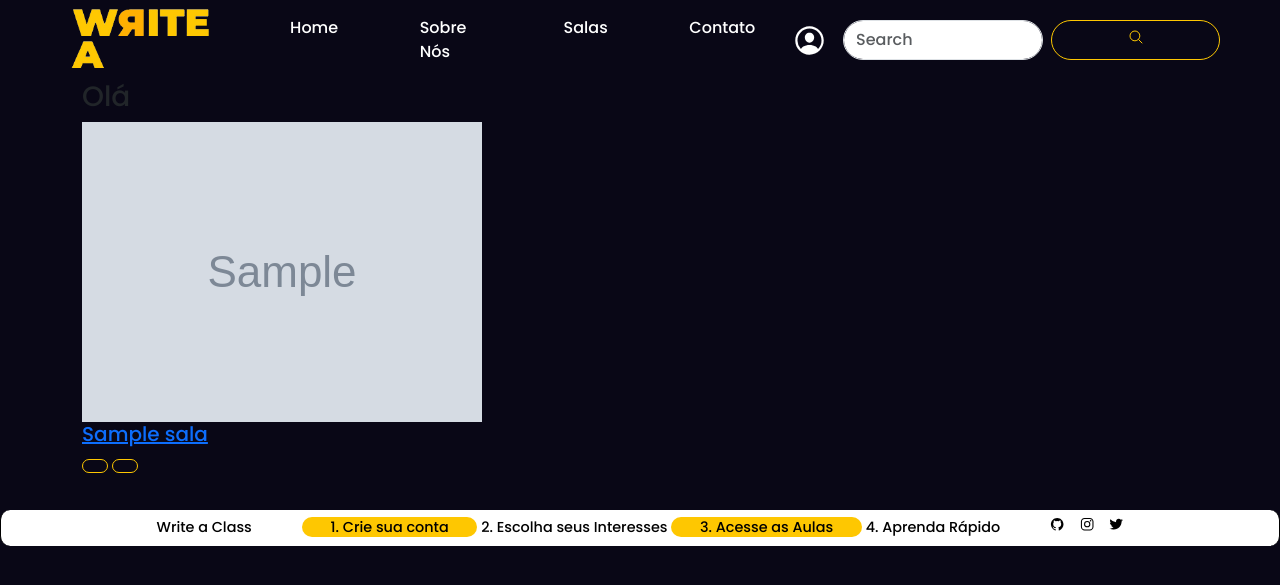
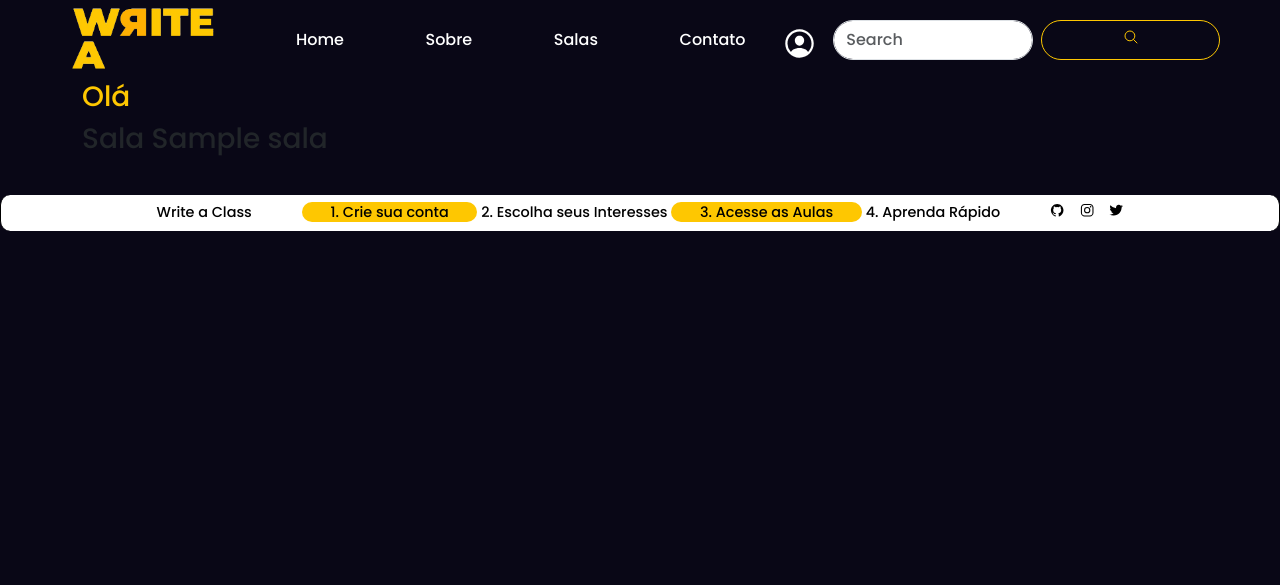
Before and after one commit to baptistafabricio87/writeaclass, a Django app: template templates/accounts/dashboard.html in a window 1280 px wide. Shown: the top 585 px of the page. Run offline with Django 4.2, Linux system fonts and the light colour scheme; the template is opened without the code that fills it: most values are stand-ins (such as "Sample title", 1, 10 or a date in 2020); grey boxes marked "Sample" are stand-in pictures; some libraries are stand-ins or nearby versions.

Commit message:
implementacao de usuario autenticado e logout

```diff
--- a/templates/accounts/dashboard.html
+++ b/templates/accounts/dashboard.html
@@ -2,12 +2,12 @@
 {% load static %}
 {% block content %}
 
-<div class="contact-area section-padding-0-80">
+<section class="main-card-section">
     <div class="container">
         <div class="row">
             <div class="col-12">
                 <div class="section-heading">
-                        <h3>Olá {{ user.username }}</h3>
+                    <h3 class="yellow-var">Olá {{ user.username | upper }}</h3>
                 </div>
             </div>
 
@@ -15,26 +15,19 @@
                 {% for sala in salas %}
                     <div class="col-12 col-sm-6 col-lg-4">
                         <div class="single-best-receipe-area mb-30">
-                                {% if sala.foto == '' %}
-                                    <img src="{% static 'img/1-avatar.jpg' %}" alt="">
-                                {% else %}
-                                    <img src="{{ sala.foto.url }}" alt="">
-                                {% endif %}
-                                <div class="receipe-content">
-                                    <a href="{% url 'salas.show' sala.id %}">
-                                        <h5>{{ sala }}</h5>
-                                    </a>
-                                    <a href="{% url 'salas.edit' sala.id %}" type="button" class="btn btn-info mr-2"><i class="fas fa-edit"></i></a>
-                                    <a href="{% url 'salas.destroy' sala.id %}" type="button" class="btn btn-danger"><i class="fas fa-trash"></i></a>
-                                </div>
+                            <h3>Sala {{ sala.nome }}</h3>
                         </div>
                     </div>
                 {% endfor %}
             {% else %}
-                    <p>Não foram encontradas salas.</p>
+                <h3>Não foram encontradas salas.</h3>
             {% endif %}
         </div>
     </div>
-    </div>
+</section>
 
 {% endblock content %}
+                                <!--
+                                    <a href="{% url 'salas.edit' sala.id %}" type="button" class="btn btn-info mr-2"><i class="fas fa-edit"></i></a>
+                                    <a href="{% url 'salas.destroy' sala.id %}" type="button" class="btn btn-danger"><i class="fas fa-trash"></i></a>
+                                -->
--- a/templates/accounts/login.html
+++ b/templates/accounts/login.html
@@ -12,12 +12,12 @@
                     </center>
                     <div class="inputbox">
                         <ion-icon name="mail-outline"></ion-icon>
-                        <input type="email" required>
+                        <input type="email" name="email"required>
                         <label for="">Email</label>
                     </div>
                     <div class="inputbox">
                         <ion-icon name="lock-closed-outline"></ion-icon>
-                        <input type="password" required>
+                        <input type="password" name="password" required>
                         <label for="">Senha</label>
                     </div>
                     <div class="forget">
--- a/templates/partials/_navbar.html
+++ b/templates/partials/_navbar.html
@@ -1,5 +1,4 @@
 {% load static %}
-
     <nav class="navbar navbar-expand-lg bg-body-tertiary main-header">
         <div class="container-fluid">
             <a class="navbar-brand margin-a-nav" href="{% url 'index' %}">
@@ -11,13 +10,40 @@
                 aria-label="Toggle navigation">
                 <span class="navbar-toggler-icon"></span>
             </button>
+
+            {% if user.is_authenticated %}
             <div class="collapse navbar-collapse" id="navbarSupportedContent">
                 <ul class="navbar-nav me-auto mb-2 mb-lg-0 gap-ul">
                     <li class="nav-item">
                         <a class="nav-link" href="{% url 'index' %}">Home</a>
                     </li>
                     <li class="nav-item">
-                        <a class="nav-link" href="{% url 'sobre' %}">Sobre Nós</a>
+                        <a class="nav-link" href="{% url 'salas' %}">Salas</a>
+                    </li>
+                    <li class="nav-item">
+                        <a class="nav-link" href="{% url 'dashboard' %}">Dashboard</a>
+                    </li>
+                    <li class="nav-item">
+                        <a class="nav-link" href="{% url 'contato' %}">Contato</a>
+                    </li>
+                </ul>
+
+                <div class="user-wrapper d-flex">
+                    <a class="nav-link d-flex" href="{% url 'logout' %}">
+                        <ion-icon name="log-out-outline" class="user-icon">
+                        </ion-icon>
+                    </a>
+                </div>
+
+            {% else %}
+
+            <div class="collapse navbar-collapse" id="navbarSupportedContent">
+                <ul class="navbar-nav me-auto mb-2 mb-lg-0 gap-ul">
+                    <li class="nav-item">
+                        <a class="nav-link" href="{% url 'index' %}">Home</a>
+                    </li>
+                    <li class="nav-item">
+                        <a class="nav-link" href="{% url 'sobre' %}">Sobre</a>
                     </li>
                     <li class="nav-item">
                         <a class="nav-link" href="{% url 'salas' %}">Salas</a>
@@ -25,14 +51,17 @@
                     <li class="nav-item">
                         <a class="nav-link" href="{% url 'contato' %}">Contato</a>
                     </li>
+                </ul>
 
-                </ul>
-                <div class="user-wrapper">
-                    <a class="nav-link" href="{% url 'login' %}"><ion-icon name="person-circle-outline"
-                            class="user-icon"></ion-icon></a>
+                <div class="user-wrapper d-flex">
+                    <a class="nav-link d-flex" href="{% url 'login' %}">
+                        <ion-icon name="person-circle-outline" class="user-icon"></ion-icon>
+                    </a>
                 </div>
+                {% endif %}
 
-                <form class="d-flex" role="search">
+                <form action="" method="" class="d-flex" role="search">
+                    {% csrf_token %}
                     <input class="form-control me-2 search-bar" type="search" placeholder="Search" aria-label="Search">
                     <button class="btn" type="submit"><ion-icon name="search-outline"></ion-icon></button>
                 </form>
```
Also changed, not shown: templates/accounts/logout.html (added, +11 -0 lines), templates/accounts/signup.html (+4 -4 lines). Lines whose indentation alone changed are shown as unchanged.
